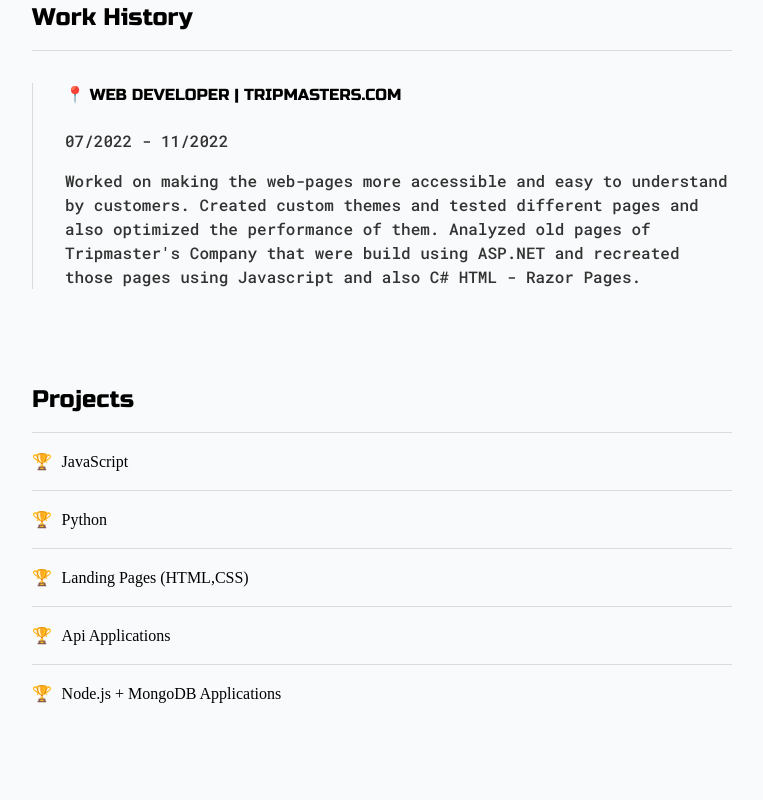
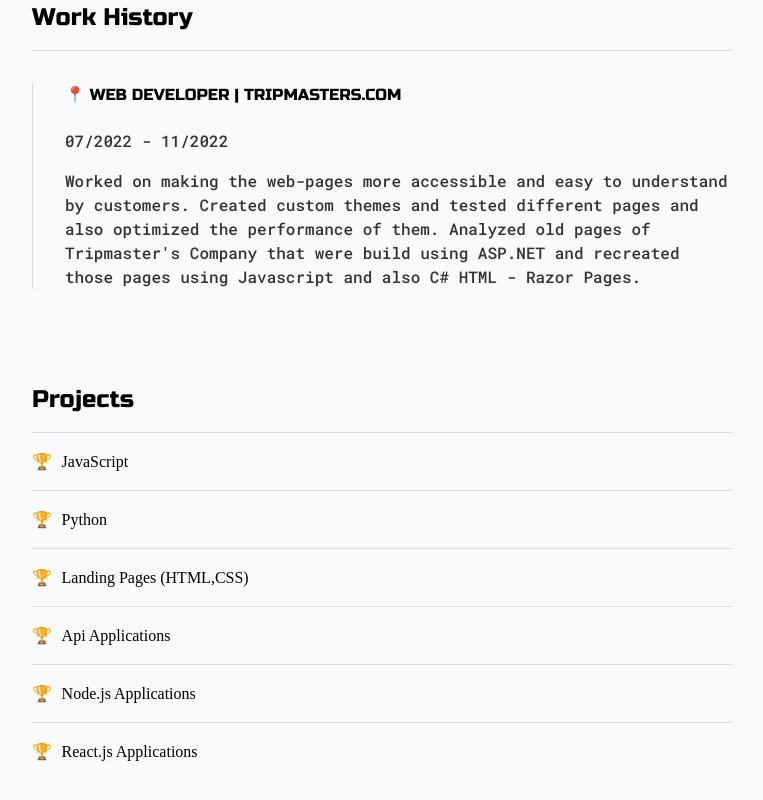
Before and after one commit to arbi222/My-Website, a plain HTML site: page index.html in a window 1280 px wide. Shown: the part 1073-1873 px from the top of the page, without its empty margins (258-1021 px from the left). Before the commit the page ends 1819 px from the top, so only its background shows below. Drawn offline with Linux system fonts and the light colour scheme.

Commit message:
Update index.html

```diff
--- a/index.html
+++ b/index.html
@@ -140,7 +140,10 @@
 				<a href="Api_projects.html"><span>🏆 </span>Api Applications</a>
 			</div>
 			<div class="card-project">
-				<a href="Node_projects.html"><span>🏆 </span>Node.js + MongoDB Applications</a>
+				<a href="Node_projects.html"><span>🏆 </span>Node.js Applications</a>
+			</div>
+			<div class="card-project">
+				<a href="React_projects.html"><span>🏆 </span>React.js Applications</a>
 			</div>
 	</section>
 
```
